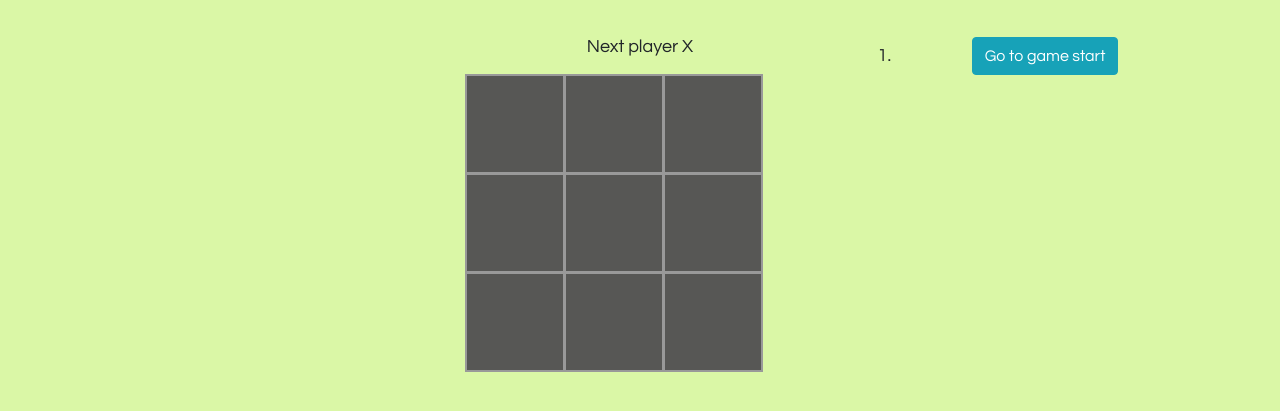
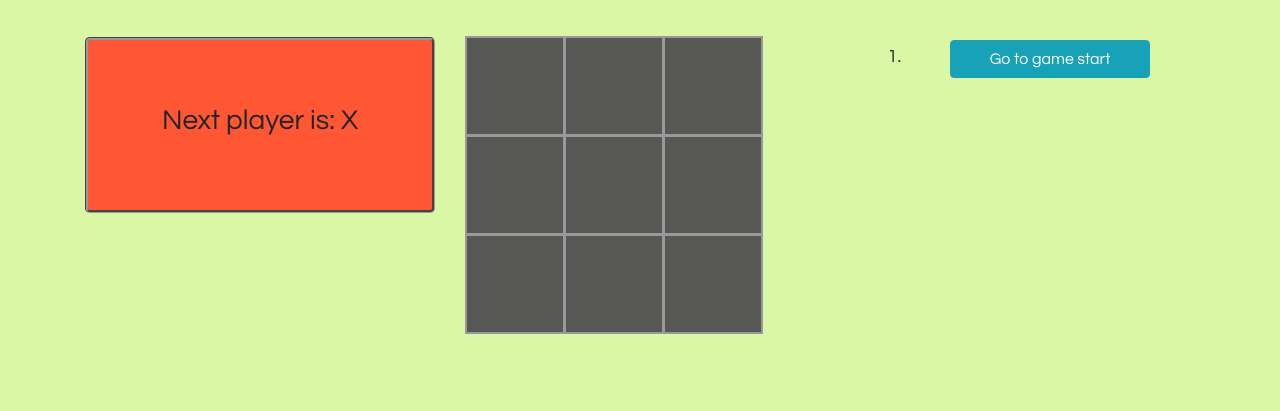
Before and after one commit to torasku/TicTac, a React app: page / in a window 1280 px wide. Shown: the part 71-482 px from the top of the page. Built offline with nearby package versions, Linux system fonts and the light colour scheme.

Commit message:
minor changes

```diff
--- a/src/index.css
+++ b/src/index.css
@@ -5,12 +5,28 @@ body {
 }
 
 ol, ul {
-  padding-left: 30px;
+  /*padding-left: 30px;*/
 }
 
 #header {
   font-size: 40px "Century Gothic", Futura, sans-serif, bold;
   margin-bottom: 40px;
+}
+
+#moveBtn {
+  margin-top: 3px;
+  width: 200px;
+}
+
+#statusField {
+  border-style:groove;
+  border-color: #999;
+  background-color: #FF5733;
+  color:
+}
+
+#winnerField {
+  background-color: #43C0C0;
 }
 
 .board-row:after {
--- a/src/index.js
+++ b/src/index.js
@@ -5,6 +5,7 @@ import Grid from 'react-bootstrap/lib/Grid';
 import Row from 'react-bootstrap/lib/Row';
 import Col from 'react-bootstrap/lib/Col';
 import Button from 'react-bootstrap/lib/Button';
+import Jumbotron from 'react-bootstrap/lib/Jumbotron';
 
 function Square(props) {
   return (
@@ -59,6 +60,16 @@ class Board extends React.Component {
   }
 }
 
+class Player extends React.Component {
+  constructor(props) {
+    super(props);
+    this.state = {
+      name: null
+    };
+  }
+
+}
+
 class Game extends React.Component {
   constructor(props) {
     super(props);
@@ -104,17 +115,18 @@ class Game extends React.Component {
       const desc = move ? "Go to move #" + move : "Go to game start";
       return (
         <li key={move}>
-          <Button bsStyle="info" onClick={() => this.jumpTo(move)}>{desc}</Button>
+          <Button id="moveBtn" bsStyle="info" onClick={() => this.jumpTo(move)}>{desc}</Button>
         </li>
       )
     })
 
     let status;
+
     if(winner) {
-      status = "Winner: " + winner;
+      status = "Winner is player " + winner + "!!!";
     }
     else {
-      status = "Next player " + (this.state.xIsNext ? "X" : "O");
+      status = "Next player is: " + (this.state.xIsNext ? "X" : "O");
     }
 
     return (
@@ -130,11 +142,13 @@ class Game extends React.Component {
             <Col md={2}></Col>
           </Row>
           <Row>
-            <Col md={4}></Col>
+            <Col md={4}>
+              <Jumbotron id="statusField">
+                <h3>{status}</h3>
+              </Jumbotron>
+            </Col>
             <Col md={4} mdOffset={2}>
               <div className="game-board">
-                <div>{status}</div>
-                <br></br>
                 <Board
                   squares={current.squares}
                   onClick={(i) => this.handleClick(i)}/>
@@ -142,17 +156,15 @@ class Game extends React.Component {
             </Col>
             <Col md={4}>
               <div className="game-info">
-
                 <ol>{moves}</ol>
               </div>
             </Col>
           </Row>
           <Row>
-            <Col md={2}></Col>
-            <Col md={8}>
-
+            <Col md={4}>
             </Col>
-            <Col md={2}></Col>
+            <Col md={4}></Col>
+            <Col md={4}></Col>
           </Row>
         </Grid>
       </div>
```
